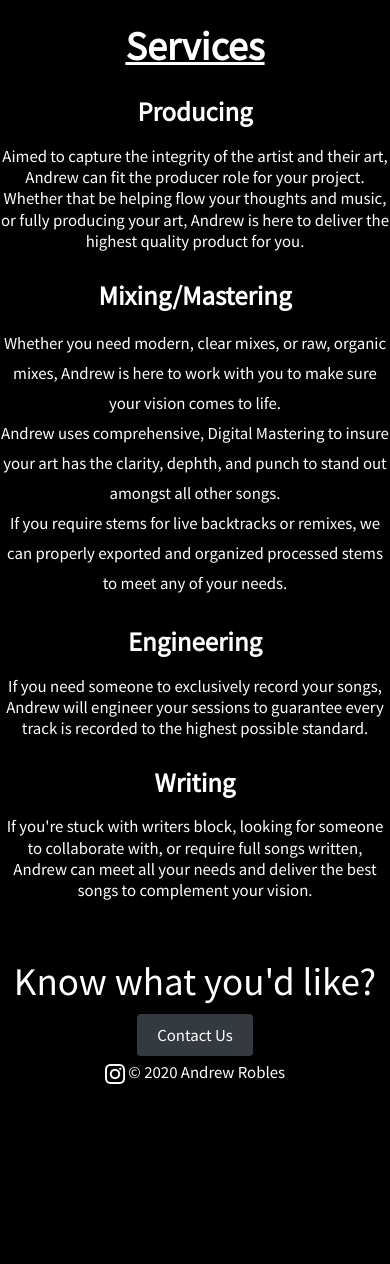
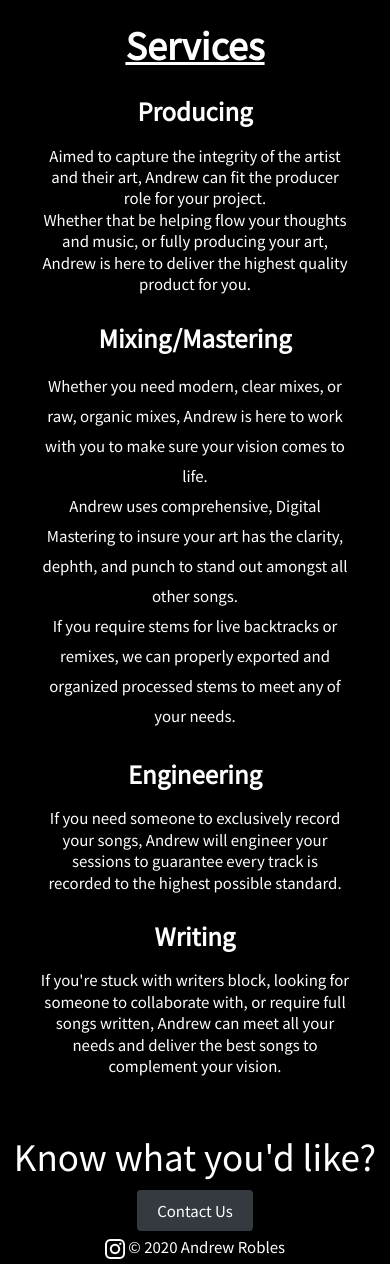
Before and after one commit to Diaresta/StudioPage, a Flask app: page /Services.html in a window 390 px wide. Shown: the part 66-1330 px from the top of the page. Before the commit the page ends 1150 px from the top, so only its background shows below. Run offline with Flask 2, Linux system fonts and the light colour scheme; some libraries are stand-ins or nearby versions.

Commit message:
Update styles.css

```diff
--- a/Andrew Robles Audio Recording/static/styles.css
+++ b/Andrew Robles Audio Recording/static/styles.css
@@ -195,4 +195,9 @@ p6
         resize: vertical;
         background-color: black;
     }
+
+    .servicesWidth {
+        width: 80%;
+        margin: auto;
+    }
 }
```
